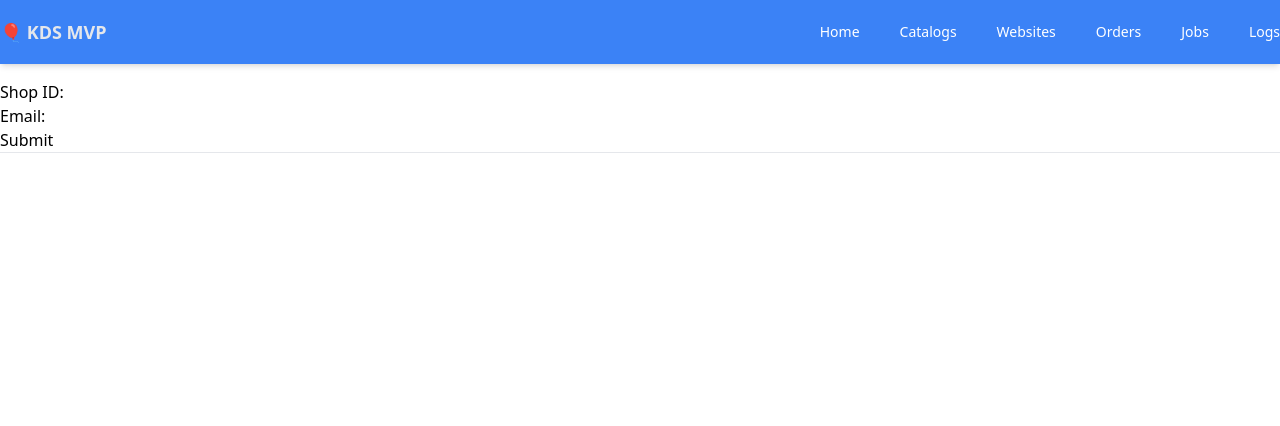
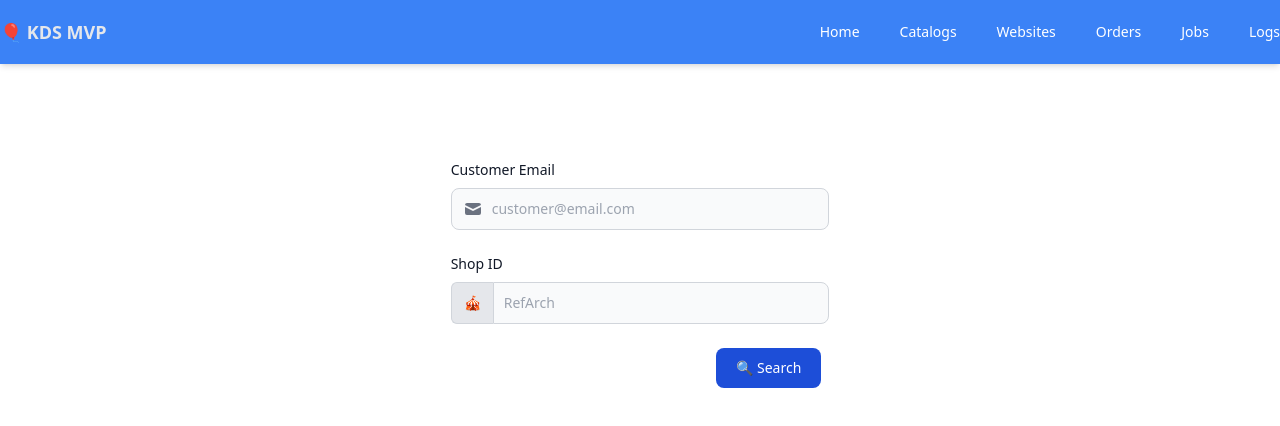
Before and after one commit to K-Oussama/KDS_MVP, a React (Vite) app: page /orders in a window 1280 px wide. Shown: the top 426 px of the page. Built offline with nearby package versions, Linux system fonts and the light colour scheme.

Commit message:
loading and form UI

```diff
--- /dev/null
+++ b/src/components/Loadings/Content.jsx
@@ -0,0 +1,22 @@
+import React from 'react'
+
+export const Content = () => {
+  return (
+    <div class="shadow-sm rounded-md p-4 max-w-sm w-full mx-auto">
+    <div class="animate-pulse space-x-4">
+      <div class="flex-1 space-y-6 py-1">
+        <div class="h-2 bg-slate-200 rounded"></div>
+        <div class="space-y-3">
+          <div class="grid grid-cols-3 gap-4">
+            <div class="h-2 bg-slate-200 rounded col-span-2"></div>
+            <div class="h-2 bg-slate-200 rounded col-span-1"></div>
+            <div class="h-2 bg-slate-200 rounded col-span-2"></div>
+            <div class="h-2 bg-slate-200 rounded col-span-1"></div>
+          </div>
+          <div class="h-2 bg-slate-200 rounded"></div>
+        </div>
+      </div>
+    </div>
+  </div>
+  )
+}
--- a/src/pages/Orders.jsx
+++ b/src/pages/Orders.jsx
@@ -1,4 +1,5 @@
 import OrderDetail from '../components/OrderDetail';
+import LoadingSpinner from '../components/Loadings/LoadingSpinner';
 import { getClientAccessToken, searchOrdersByEmail } from '../utils/api';
 import { useEffect, useState } from 'react';
 
@@ -33,24 +34,33 @@ function Orders() {
   };
   if(!validate){
     return <>
+    <div className="container my-8 px-6 mx-auto w-1/3 mt-[10vh]">
       <form onSubmit={handleSubmit}>
-        <label htmlFor="shopId">Shop ID: </label>
-        <input type="text" id="shopId" value={shopId} onChange={handleShopIdChange} />
-        <br />
-        <label htmlFor="email">Email: </label>
-        <input type="text" id="email" value={email} onChange={handleEmailChange}/>
+        <label htmlFor="email" className="block mb-2 text-sm font-medium text-gray-900 dark:text-white">Customer Email</label>
+        <div className="relative mb-6">
+          <div className="absolute inset-y-0 left-0 flex items-center pl-3 pointer-events-none">
+            <svg aria-hidden="true" className="w-5 h-5 text-gray-500 dark:text-gray-400" fill="currentColor" viewBox="0 0 20 20" xmlns="http://www.w3.org/2000/svg"><path d="M2.003 5.884L10 9.882l7.997-3.998A2 2 0 0016 4H4a2 2 0 00-1.997 1.884z"></path><path d="M18 8.118l-8 4-8-4V14a2 2 0 002 2h12a2 2 0 002-2V8.118z"></path></svg>
+          </div>
+          <input type="text" id="email" value={email} onChange={handleEmailChange} className="bg-gray-50 border border-gray-300 text-gray-900 text-sm rounded-lg focus:ring-blue-500 focus:border-blue-500 block w-full pl-10 p-2.5  dark:bg-gray-700 dark:border-gray-600 dark:placeholder-gray-400 dark:text-white dark:focus:ring-blue-500 dark:focus:border-blue-500" placeholder="customer@email.com" />
+        </div>
+
+        <label htmlFor="shopId" className="block mb-2 text-sm font-medium text-gray-900 dark:text-white">Shop ID</label>
+        <div className="flex">
+          <span className="inline-flex items-center px-3 text-sm text-gray-900 bg-gray-200 border border-r-0 border-gray-300 rounded-l-md dark:bg-gray-600 dark:text-gray-400 dark:border-gray-600">
+            🎪
+          </span>
+          <input type="text" value={shopId} onChange={handleShopIdChange} className="rounded-none rounded-r-lg bg-gray-50 border text-gray-900 focus:ring-blue-500 focus:border-blue-500 block flex-1 min-w-0 w-full text-sm border-gray-300 p-2.5  dark:bg-gray-700 dark:border-gray-600 dark:placeholder-gray-400 dark:text-white dark:focus:ring-blue-500 dark:focus:border-blue-500" placeholder="RefArch" />
+        </div>
+
         <br/>
-        <button type="submit">Submit</button>
+        <button type="submit" class="float-right text-white bg-blue-700 hover:bg-blue-800 focus:ring-4 focus:ring-blue-300 font-medium rounded-lg text-sm px-5 py-2.5 mr-2 mb-2 dark:bg-blue-600 dark:hover:bg-blue-700 focus:outline-none dark:focus:ring-blue-800">🔍 Search</button>
       </form>
-      <hr/>
+      </div>
     </>
   }
 
   if (validate && orderDetails.length === 0) {
-    return <>
-      <hr/>
-    <div>Loading...</div>
-    </>
+    return (<LoadingSpinner />)
   }
   return (
     <div>
```
Also changed, not shown: src/components/Loadings/LoadingSpinner.jsx (renamed from src/components/LoadingSpinner.jsx).
